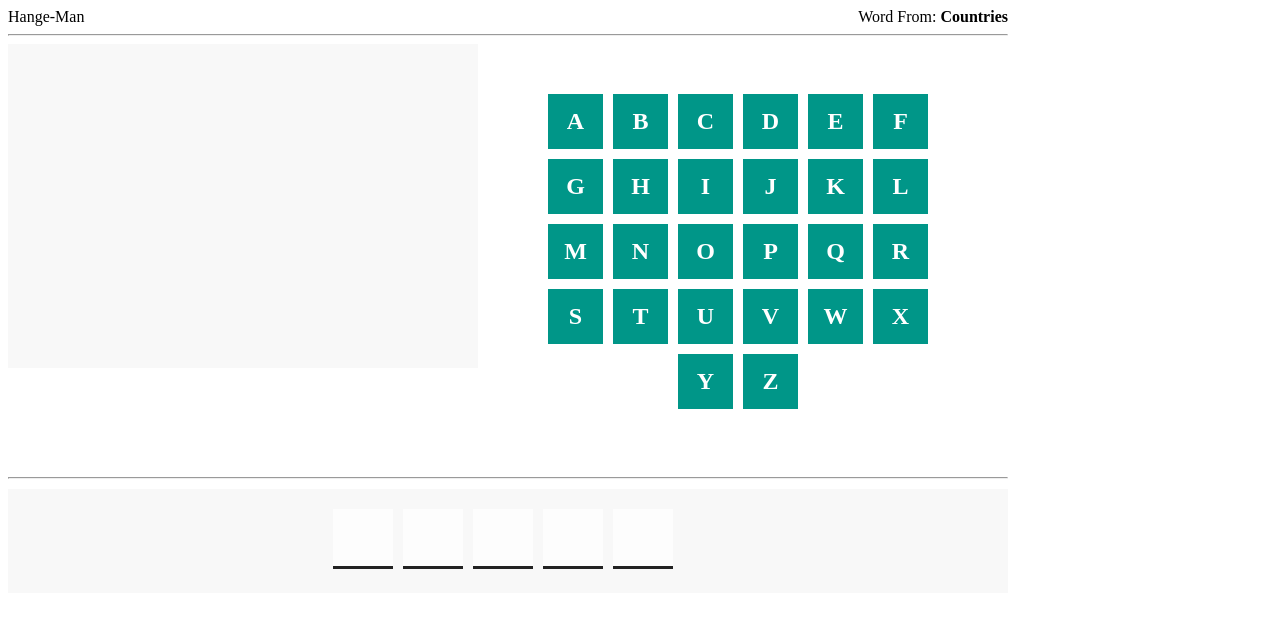
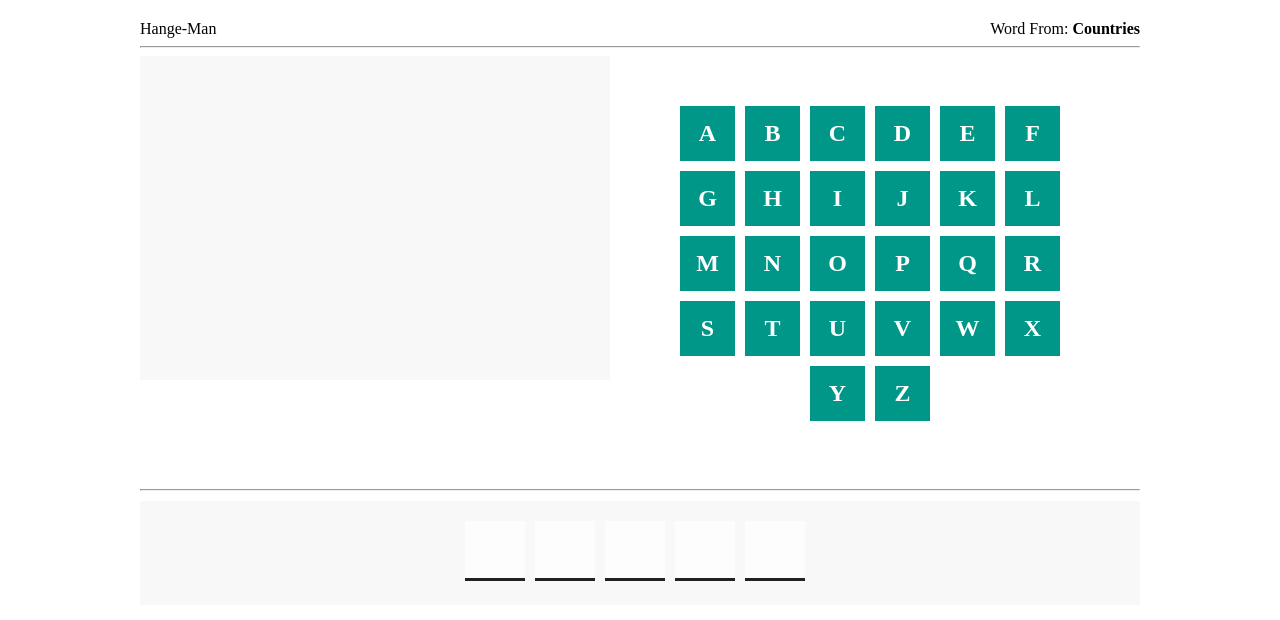
Before and after one commit to AhemdShreif/Hange-man, a plain HTML site: page index.html in a window 1280 px wide. Drawn offline with Linux system fonts and the light colour scheme.

Commit message:
Update main.css

```diff
--- a/main.css
+++ b/main.css
@@ -5,7 +5,7 @@
     margin: 0
 } */
 .container{
-    margin: 20px, auto;
+    margin: 20px auto;
     width: 1000px;
 }
 .game-info{
```
